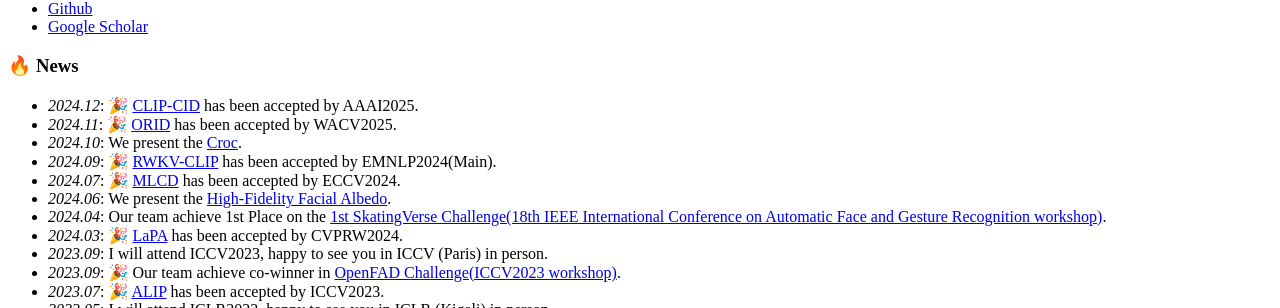
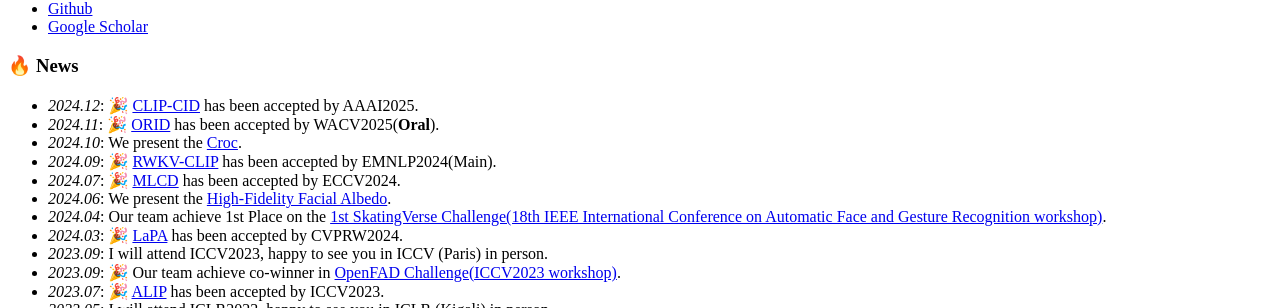
Before and after one commit to Kaicheng-Yang0828/Kaicheng-Yang0828.github.io, a Jekyll site: the page built from _pages/includes/news.md, in a window 1280 px wide. Shown: the part 358-666 px from the top of the page. Built offline with Jekyll 4.4.1, drawn with Linux system fonts in a browser that asks for light colours; our own code applies the rules of GitHub Pages for plain Markdown files.

Commit message:
Update news.md

```diff
--- a/_pages/includes/news.md
+++ b/_pages/includes/news.md
@@ -1,6 +1,6 @@
 # 🔥 News
 - *2024.12*: 🎉 [CLIP-CID](https://arxiv.org/pdf/2408.09441) has been accepted by AAAI2025.
-- *2024.11*: 🎉 [ORID](https://arxiv.org/pdf/2411.13025) has been accepted by WACV2025.
+- *2024.11*: 🎉 [ORID](https://arxiv.org/pdf/2411.13025) has been accepted by WACV2025(**Oral**).
 - *2024.10*: We present the [Croc](https://arxiv.org/abs/2410.14332).
 - *2024.09*: 🎉 [RWKV-CLIP](https://arxiv.org/abs/2406.06973) has been accepted by EMNLP2024(Main).
 - *2024.07*: 🎉 [MLCD](https://arxiv.org/pdf/2407.17331) has been accepted by ECCV2024.
```
